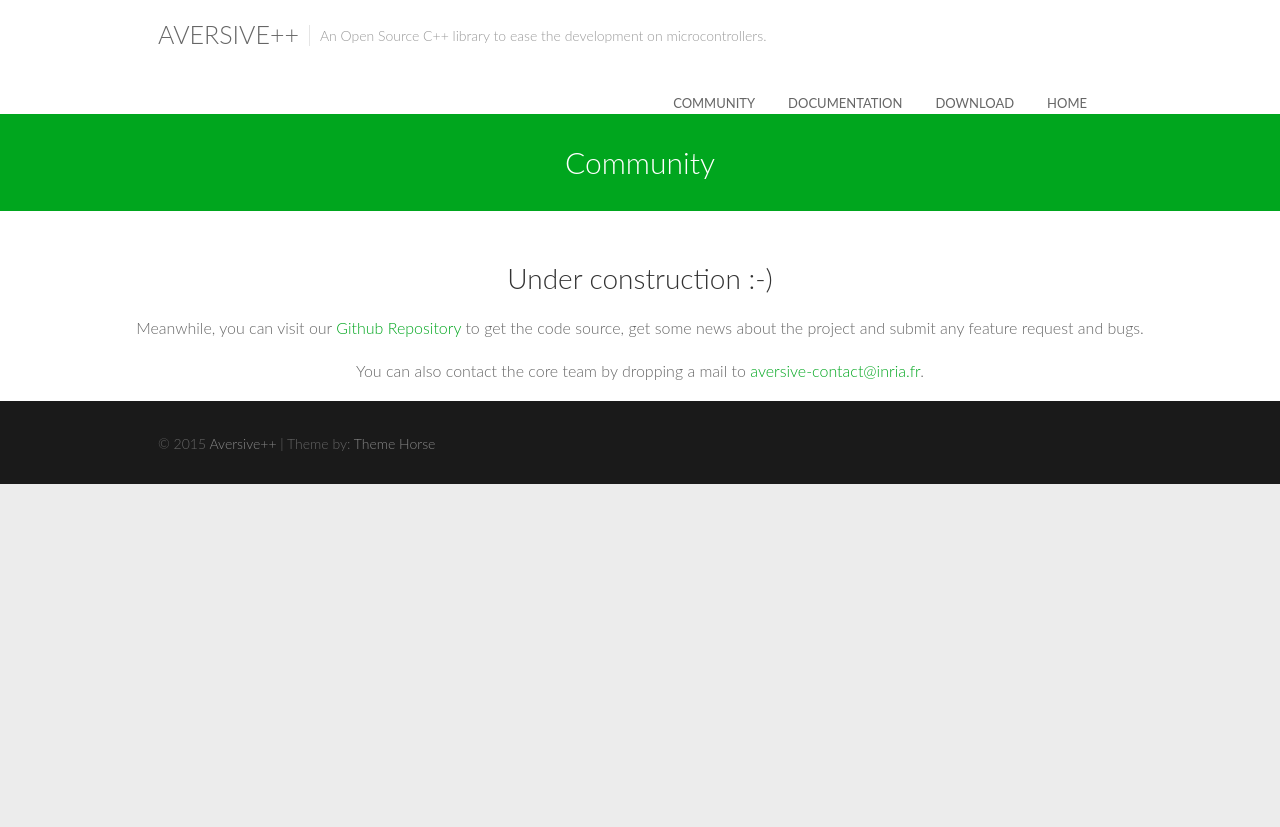
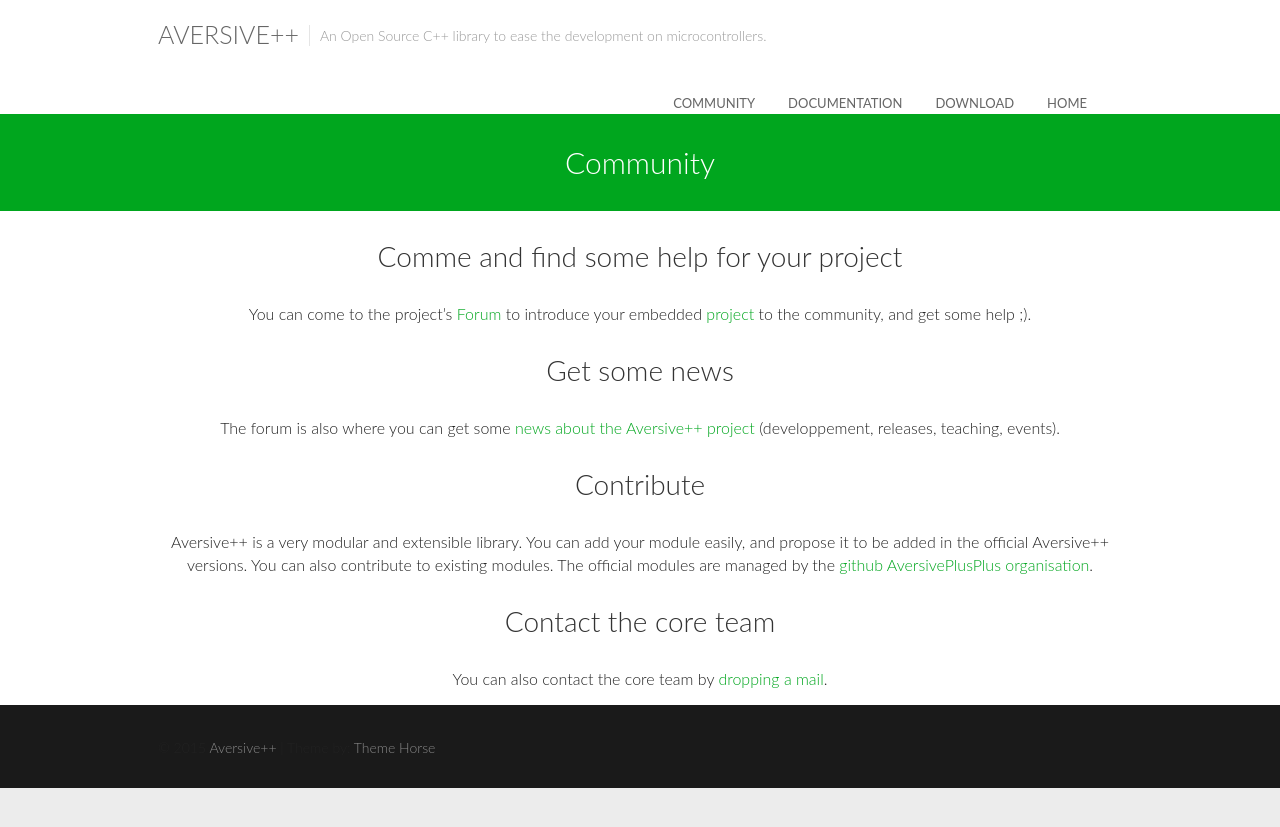
Before and after one commit to AversivePlusPlus/AversivePlusPlus.github.io, a Jekyll site: the page built from community.md, in a window 1280 px wide. Shown: the top 827 px of the page. Built offline with Jekyll 4.4.1, drawn with Linux system fonts in a browser that asks for light colours; some web fonts are replaced.

Commit message:
Completed Community page

```diff
--- a/_includes/head.html
+++ b/_includes/head.html
@@ -5,17 +5,4 @@
   <link rel="stylesheet" href="/css/style_transit.css" type="text/css" media="all" />
   <link rel="stylesheet" href="/css/skel_transit.css" type="text/css" media="all" />
   <link rel="stylesheet" href="/css/style_ambition.css" type="text/css" media="all" />
-  {% if page.title == 'Community' %}
-  <style>
-    #content h1 {
-    text-align: center;
-    margin: 50px 50px 20px 50px;
-    }
-
-    #content p {
-    text-align: center;
-    margin: 20px 20px 20px 20px;
-    }
-  </style>
-  {% endif %}
 </head>
--- a/community.md
+++ b/community.md
@@ -4,9 +4,24 @@ title: Community
 is_main: true
 ---
 
-#Under construction :-)
+#Comme and find some help for your project
 
-Meanwhile, you can visit our [Github Repository](http://github.com/astralien3000/aversive--) to get the code source,
-get some news about the project and submit any feature request and bugs.
+You can come to the project's [Forum](http://forum.aversiveplusplus.com)
+to introduce your embedded [project](http://forum.aversiveplusplus.com/category/3/projects) to the community,
+and get some help ;).
 
-You can also contact the core team by dropping a mail to [aversive-contact@inria.fr](mailto:aversive-contact@inria.fr).
+#Get some news
+
+The forum is also where you can get some [news about the Aversive++ project](http://forum.aversiveplusplus.com/category/1/announcements)
+(developpement, releases, teaching, events).
+
+#Contribute
+
+Aversive++ is a very modular and extensible library.
+You can add your module easily, and propose it to be added in the official Aversive++ versions.
+You can also contribute to existing modules.
+The official modules are managed by the [github AversivePlusPlus organisation](https://github.com/AversivePlusPlus).
+
+#Contact the core team
+
+You can also contact the core team by [dropping a mail](mailto:aversive-contact@inria.fr).
--- a/css/style_ambition.css
+++ b/css/style_ambition.css
@@ -162,7 +162,7 @@ object {
 body,
 input,
 textarea {
-	color: #666;
+	color: #222;
 	font: 16px 'Lato', sans-serif;
 	line-height: 23px;
 	word-wrap: break-word;
@@ -655,7 +655,20 @@ sub {
 2.14 - Text Elements
 --------------------------------------------------------------*/
 p {
-	margin-bottom: 20px;
+    margin-bottom: 20px;
+}
+#content p {
+    width: 75%;
+    margin: auto;
+    text-align: center;
+    margin-bottom: 1em;
+}
+#content h1 {
+    width: 75%;
+    margin: auto;
+    text-align: center;
+    margin-top: 1em;
+    margin-bottom: 1em;
 }
 strong {
 	font-weight: bold;
```
